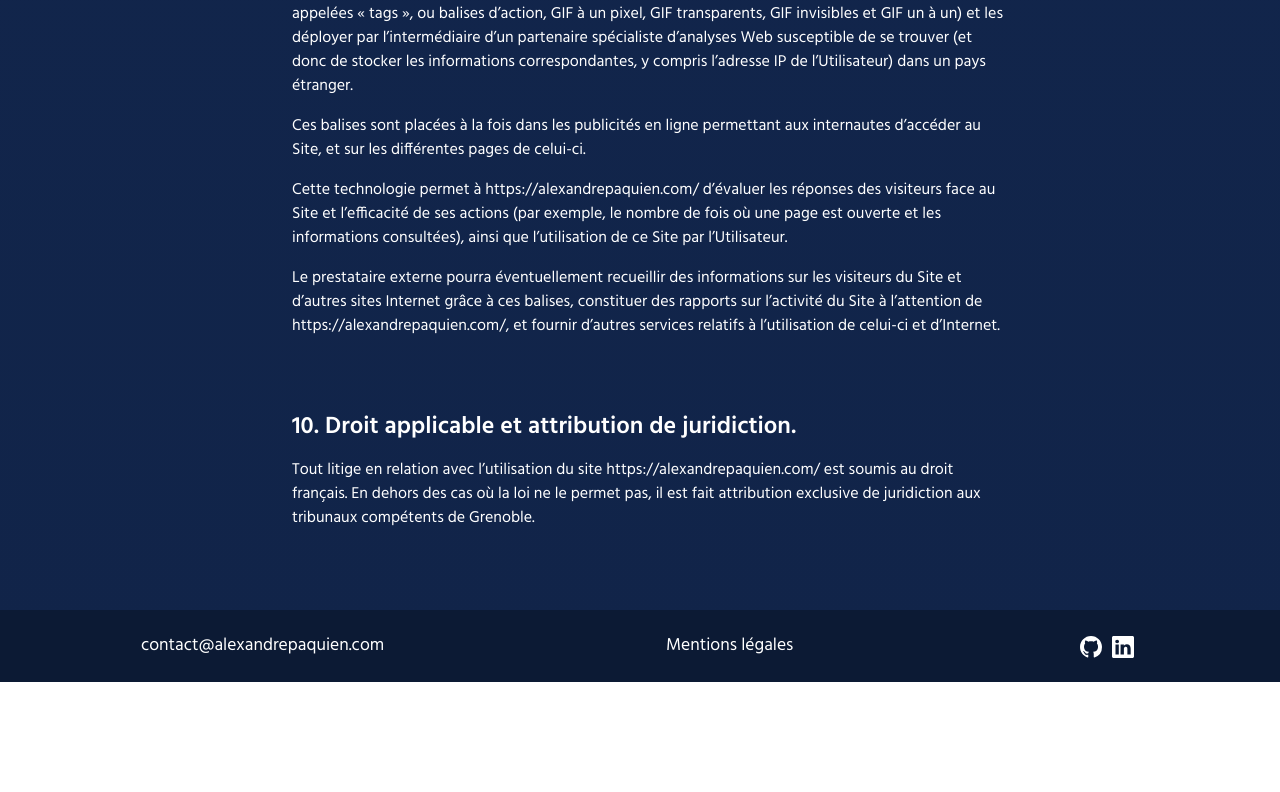
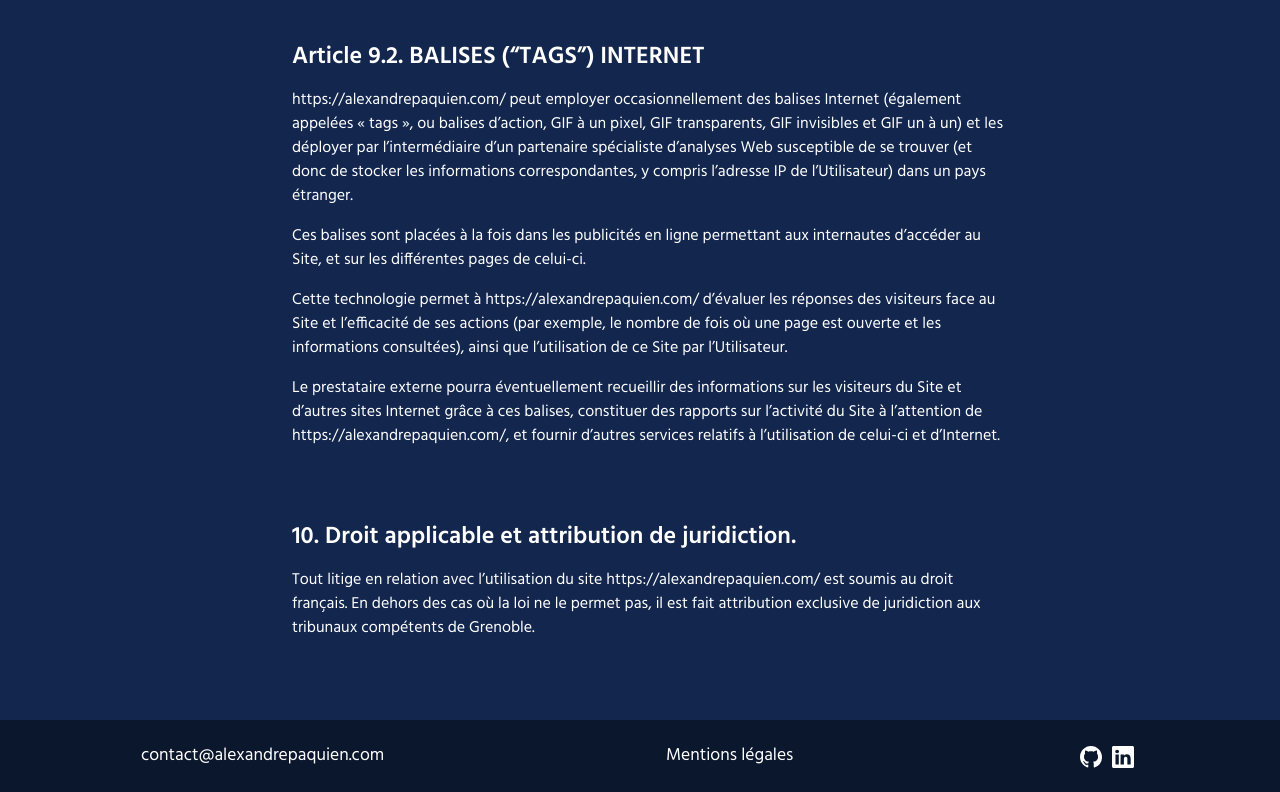
Before and after one commit to Alex-Pqn/portfolio, a React (Vite) app: page /mentions in a window 1280 px wide. Shown: the part 7878-8670 px from the top of the page. Before the commit the page ends 8560 px from the top, so only its background shows below. Built offline with nearby package versions, Linux system fonts and the light colour scheme.

Commit message:
Styles fixs

```diff
--- a/src/pages/Mentions/Mentions.module.scss
+++ b/src/pages/Mentions/Mentions.module.scss
@@ -19,7 +19,7 @@
     }
 
     &:hover {
-      background-color: darken($app-color, 5%);
+      background-color: lighten($app-color, 1%);
       border-left-color: white;
     }
   }
--- a/src/routes/root.scss
+++ b/src/routes/root.scss
@@ -24,5 +24,6 @@
 #container {
   width: 100%;
   @include column-flex-center;
+  padding-top: 110px;
   padding-bottom: 50px;
 }
--- a/src/styles/_variables.scss
+++ b/src/styles/_variables.scss
@@ -1 +1 @@
-$app-color: #142a55;
+$app-color: #13274e;
--- a/src/styles/globals.scss
+++ b/src/styles/globals.scss
@@ -10,6 +10,12 @@ main {
   align-items: flex-start;
   flex: 1;
 
+  // background: linear-gradient(
+  //   darken($app-color, 3%),
+  //   $app-color,
+  //   darken($app-color, 3%)
+  // );
+
   // Small devices
   @media only screen and (max-width: 768px) {
     width: 85%;
@@ -17,9 +23,5 @@ main {
 }
 
 body {
-  background: linear-gradient(
-    darken($app-color, 3%),
-    $app-color,
-    darken($app-color, 3%)
-  );
+  background-color: $app-color;
 }
```
